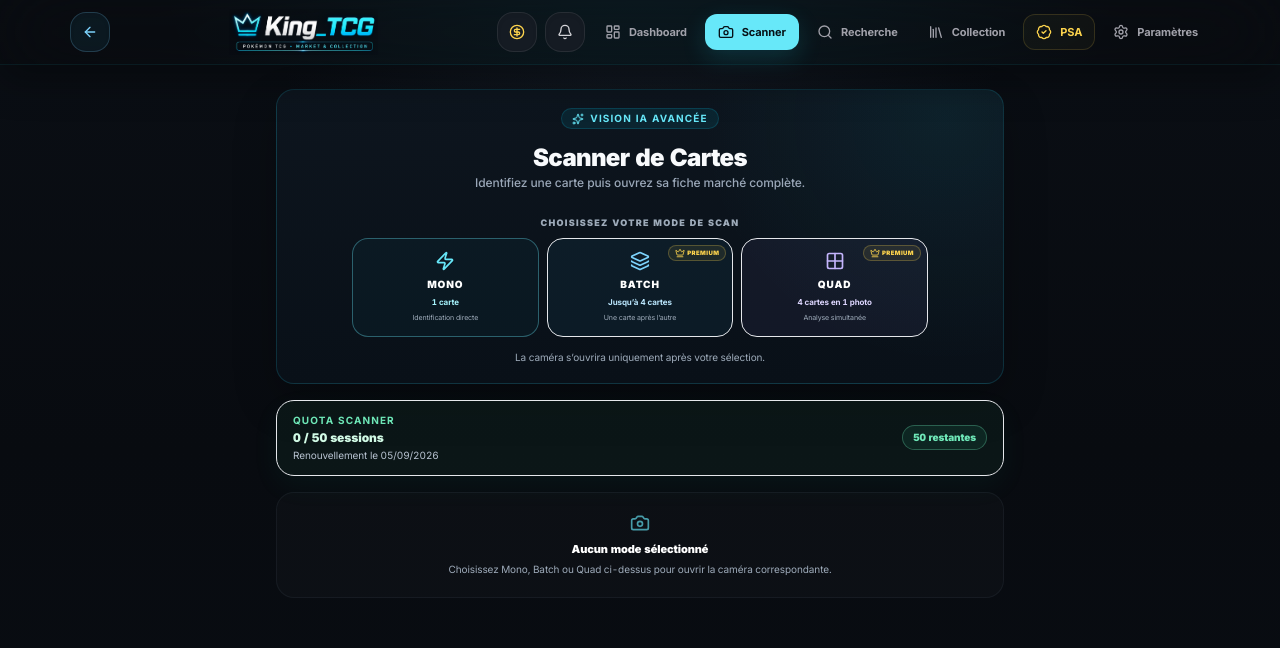
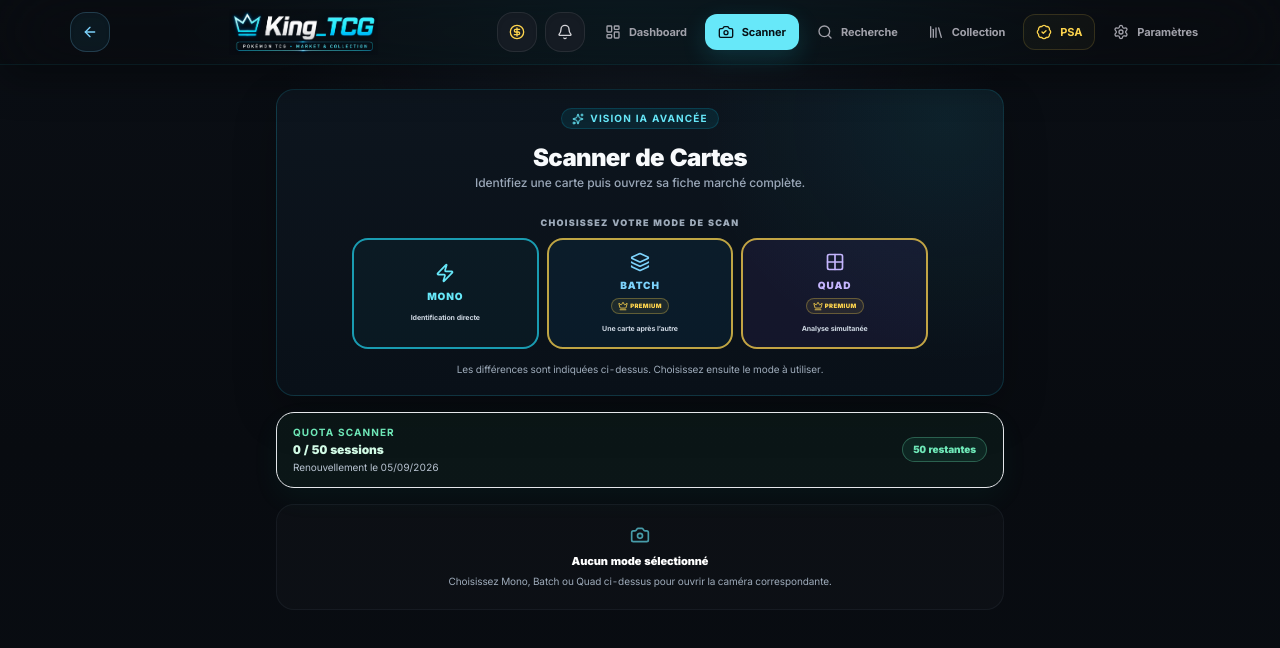
Before and after one commit to dylangdm1-dotcom/King_TcgV1, a Next.js app: page /scanner in a window 1280 px wide. Shown: the top 648 px of the page. Built offline with nearby package versions, Linux system fonts and the light colour scheme.

Commit message:
Update page.tsx

```diff
--- a/app/scanner/page.tsx
+++ b/app/scanner/page.tsx
@@ -177,11 +177,25 @@ export default function ScannerPage() {
       const raw = window.localStorage.getItem(SCANNER_BATCH_KEY);
       if (raw) {
         const items = JSON.parse(raw);
-        if (Array.isArray(items)) {
-          setBatchList(items.slice(0, SCANNER_BATCH_LIMIT).map((item: any) => ({
+        if (Array.isArray(items) && items.length > 0) {
+          const restoredItems = items.slice(0, SCANNER_BATCH_LIMIT).map((item: any) => ({
             ...item,
             scannedAt: new Date(item.scannedAt),
-          })));
+          }));
+          const restoredQuad = restoredItems.some((item: ScannedBatchItem) =>
+            typeof item.quadSlot === "number"
+          );
+
+          setBatchList(restoredItems);
+          setScanMode("batch");
+          setBatchCaptureMode(restoredQuad ? "grouped" : "individual");
+          setModeSelected(true);
+          setIsDrawerOpen(true);
+          setStatus(
+            restoredQuad
+              ? "Session Quad restaurée : vos résultats précédents sont toujours disponibles."
+              : "Session Batch restaurée : vos résultats précédents sont toujours disponibles."
+          );
         }
       }
       setBatchQuotaConsumed(window.localStorage.getItem(SCANNER_BATCH_QUOTA_KEY) === "1");
@@ -940,20 +954,17 @@ export default function ScannerPage() {
                 <button
                   type="button"
                   onClick={() => selectScannerMode("single")}
-                  className={`relative rounded-2xl border px-2 py-3 text-center transition-all ${
+                  className={`rounded-2xl border-2 px-2 py-3 text-center transition-all ${
                     modeSelected && scanMode === "single"
-                      ? "border-cyan-300/65 bg-cyan-400/[0.12] shadow-[0_0_24px_rgba(34,211,238,.09)]"
-                      : "border-cyan-300/35 bg-cyan-400/[0.035] hover:border-cyan-300/55 hover:bg-cyan-400/[0.07]"
+                      ? "border-cyan-300 bg-cyan-400/[0.12] shadow-[0_0_24px_rgba(34,211,238,.10)]"
+                      : "border-cyan-400/70 bg-cyan-400/[0.045] hover:border-cyan-300 hover:bg-cyan-400/[0.08]"
                   }`}
                 >
                   <Zap className="mx-auto h-5 w-5 text-cyan-300" />
-                  <span className="mt-1.5 block text-[10px] font-black uppercase tracking-[0.09em] text-white">
+                  <span className="mt-1.5 block text-[10px] font-black uppercase tracking-[0.09em] text-cyan-300">
                     Mono
                   </span>
-                  <span className="mt-1 block text-[8px] font-bold leading-3 text-cyan-200">
-                    1 carte
-                  </span>
-                  <span className="mt-1 block text-[7px] leading-3 text-zinc-400">
+                  <span className="mt-2 block text-[7px] font-bold leading-3 text-zinc-300">
                     Identification directe
                   </span>
                 </button>
@@ -961,23 +972,20 @@ export default function ScannerPage() {
                 <button
                   type="button"
                   onClick={() => selectScannerMode("batch", "individual")}
-                  className={`relative rounded-2xl border px-2 py-3 text-center transition-all ${
+                  className={`rounded-2xl border-2 px-2 py-3 text-center transition-all ${
                     modeSelected && scanMode === "batch" && batchCaptureMode === "individual"
-                      ? "border-amber-300/60 bg-sky-400/[0.12] shadow-[0_0_24px_rgba(245,196,81,.10)]"
-                      : "border-amber-300/38 bg-sky-400/[0.055] hover:border-amber-300/58 hover:bg-sky-400/[0.09]"
+                      ? "border-amber-300 bg-sky-500/[0.14] shadow-[0_0_24px_rgba(245,196,81,.10)]"
+                      : "border-amber-300/75 bg-sky-500/[0.075] hover:border-amber-200 hover:bg-sky-500/[0.11]"
                   }`}
                 >
-                  <span className="absolute right-1.5 top-1.5 inline-flex items-center gap-0.5 rounded-full border border-amber-300/25 bg-amber-300/[0.08] px-1.5 py-0.5 text-[6px] font-black uppercase tracking-[0.07em] text-amber-300">
+                  <Layers className="mx-auto h-5 w-5 text-sky-300" />
+                  <span className="mt-1.5 block text-[10px] font-black uppercase tracking-[0.09em] text-sky-300">
+                    Batch
+                  </span>
+                  <span className="mx-auto mt-1 inline-flex items-center justify-center gap-0.5 rounded-full border border-amber-300/30 bg-amber-300/[0.08] px-1.5 py-0.5 text-[6px] font-black uppercase tracking-[0.06em] text-amber-300">
                     <Crown className="h-2.5 w-2.5" /> Premium
                   </span>
-                  <Layers className="mx-auto h-5 w-5 text-sky-300" />
-                  <span className="mt-1.5 block text-[10px] font-black uppercase tracking-[0.09em] text-white">
-                    Batch
-                  </span>
-                  <span className="mt-1 block text-[8px] font-bold leading-3 text-sky-200">
-                    Jusqu’à 4 cartes
-                  </span>
-                  <span className="mt-1 block text-[7px] leading-3 text-zinc-400">
+                  <span className="mt-1.5 block text-[7px] font-bold leading-3 text-zinc-300">
                     Une carte après l’autre
                   </span>
                 </button>
@@ -985,23 +993,20 @@ export default function ScannerPage() {
                 <button
                   type="button"
                   onClick={() => selectScannerMode("batch", "grouped")}
-                  className={`relative rounded-2xl border px-2 py-3 text-center transition-all ${
+                  className={`rounded-2xl border-2 px-2 py-3 text-center transition-all ${
                     modeSelected && scanMode === "batch" && batchCaptureMode === "grouped"
-                      ? "border-amber-300/60 bg-violet-400/[0.13] shadow-[0_0_24px_rgba(245,196,81,.10)]"
-                      : "border-amber-300/38 bg-violet-400/[0.06] hover:border-amber-300/58 hover:bg-violet-400/[0.10]"
+                      ? "border-amber-300 bg-violet-500/[0.15] shadow-[0_0_24px_rgba(245,196,81,.10)]"
+                      : "border-amber-300/75 bg-violet-500/[0.08] hover:border-amber-200 hover:bg-violet-500/[0.12]"
                   }`}
                 >
-                  <span className="absolute right-1.5 top-1.5 inline-flex items-center gap-0.5 rounded-full border border-amber-300/25 bg-amber-300/[0.08] px-1.5 py-0.5 text-[6px] font-black uppercase tracking-[0.07em] text-amber-300">
+                  <Grid2X2 className="mx-auto h-5 w-5 text-violet-300" />
+                  <span className="mt-1.5 block text-[10px] font-black uppercase tracking-[0.09em] text-violet-300">
+                    Quad
+                  </span>
+                  <span className="mx-auto mt-1 inline-flex items-center justify-center gap-0.5 rounded-full border border-amber-300/30 bg-amber-300/[0.08] px-1.5 py-0.5 text-[6px] font-black uppercase tracking-[0.06em] text-amber-300">
                     <Crown className="h-2.5 w-2.5" /> Premium
                   </span>
-                  <Grid2X2 className="mx-auto h-5 w-5 text-violet-300" />
-                  <span className="mt-1.5 block text-[10px] font-black uppercase tracking-[0.09em] text-white">
-                    Quad
-                  </span>
-                  <span className="mt-1 block text-[8px] font-bold leading-3 text-violet-200">
-                    4 cartes en 1 photo
-                  </span>
-                  <span className="mt-1 block text-[7px] leading-3 text-zinc-400">
+                  <span className="mt-1.5 block text-[7px] font-bold leading-3 text-zinc-300">
                     Analyse simultanée
                   </span>
                 </button>
@@ -1009,7 +1014,7 @@ export default function ScannerPage() {
 
               {!modeSelected ? (
                 <p className="mt-3 text-[10px] leading-4 text-zinc-400">
-                  La caméra s’ouvrira uniquement après votre sélection.
+                  Les différences sont indiquées ci-dessus. Choisissez ensuite le mode à utiliser.
                 </p>
               ) : null}
             </div>
```
